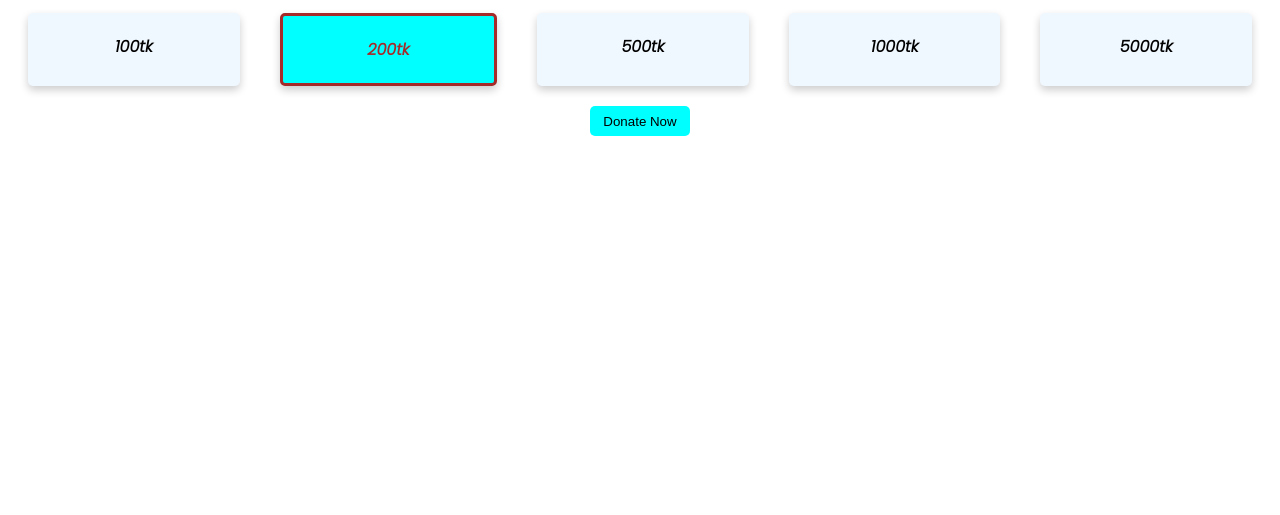
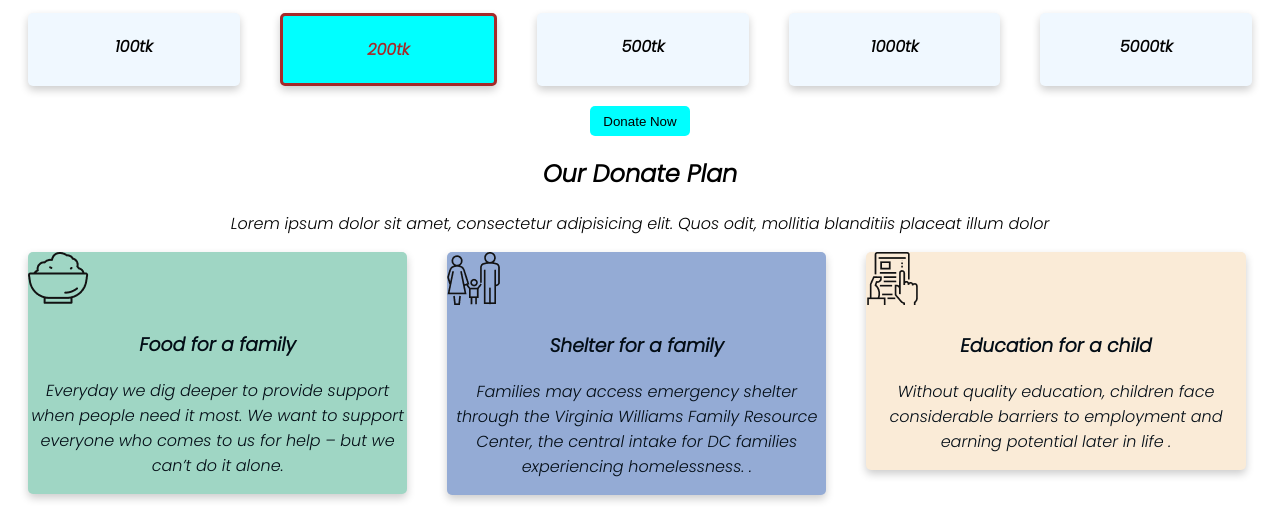
Before and after one commit to Abdulla-Al-Mamun/donate-today, a plain HTML site: page index.html in a window 1280 px wide. Shown: the part 523-1038 px from the top of the page. Before the commit the page ends 800 px from the top, so only its background shows below. Drawn offline with Linux system fonts and the light colour scheme.

Commit message:
Our Donate plan

```diff
--- a/index.html
+++ b/index.html
@@ -54,6 +54,43 @@
         <button><a target="_blank">Donate Now</a></button>
 
     </div>
+    <section>
+        <div id="plan" class="text">
+            <h1>Our Donate Plan</h1>
+            <p>Lorem ipsum dolor sit amet, consectetur adipisicing elit. Quos odit, mollitia blanditiis placeat illum
+                dolor </p>
+        </div>
+    </section>
+    <section class="plans">
+        <div id="food" class="card">
+            <img src="icons/food.png" alt="">
+            <div class="container">
+                <h3>Food for a family</h3>
+                <p>Everyday we dig deeper to provide support when people need it most. We want to support everyone who
+                    comes
+                    to us for help – but we can’t do it alone. </p>
+            </div>
+        </div>
+
+        <div id="shelter" class="card">
+            <img src="icons/shelter.png" alt="">
+            <div class="container">
+                <h3>Shelter for a family </h3>
+                <p>Families may access emergency shelter through the Virginia Williams Family Resource Center, the
+                    central
+                    intake for DC families experiencing homelessness. .</p>
+            </div>
+        </div>
+        <div id="education" class="card">
+            <img src="icons/Frame-1.png" alt="">
+            <div class="container">
+                <h3>Education for a child</h3>
+                <p>Without quality education, children face considerable barriers to employment and earning potential
+                    later
+                    in life . </p>
+            </div>
+        </div>
+    </section>
 
 </body>
 
--- a/style.css
+++ b/style.css
@@ -63,3 +63,32 @@ button {
     border-style: solid;
     border-color: brown;
 }
+
+#plan {
+    color: black;
+}
+
+.card {
+    box-shadow: 0 4px 8px 0 rgba(0, 0, 0, 0.2);
+    border-radius: 5px;
+    border: 10px;
+    width: 30%;
+    float: left;
+    margin-right: 20px;
+    margin-left: 20px;
+    margin-bottom: 20px;
+    background-color: antiquewhite;
+}
+
+.container {
+    text-align: center;
+    color: rgb(3, 13, 22);
+}
+
+#food {
+    background-color: rgb(159, 214, 196);
+}
+
+#shelter {
+    background-color: rgb(148, 171, 213);
+}
```
